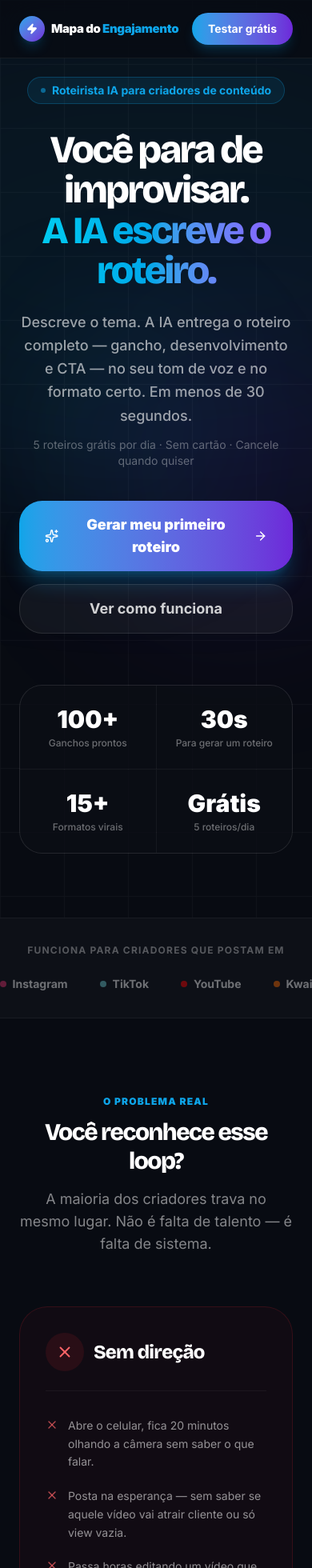
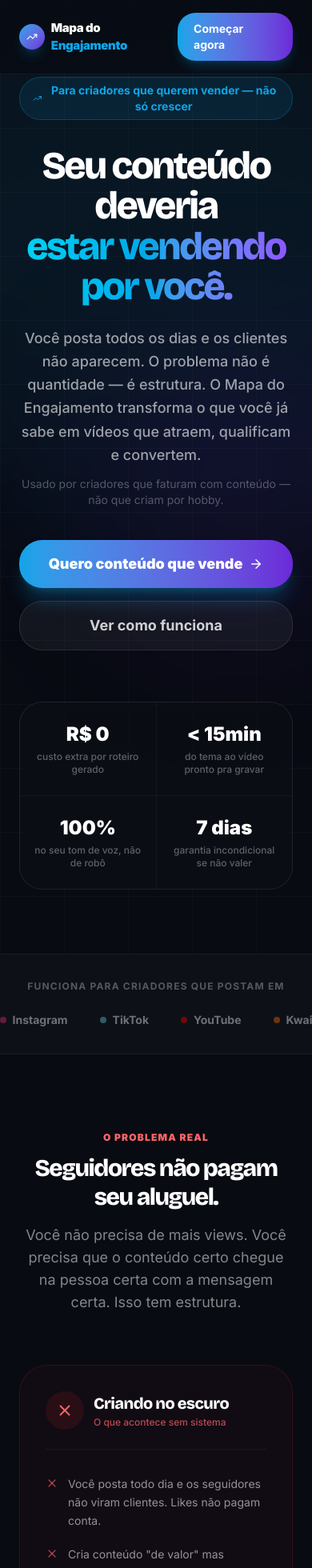
Before and after one commit to conhecendodigital/protocoloviral, a Next.js app: page /landing in a window 390 px wide. Shown: the top 1960 px of the page at 80% size. Built offline with nearby package versions, Linux system fonts and the light colour scheme.

Commit message:
copy: reescreve landing com foco em venda — seguidores não pagam aluguel, cada peça tem função, depoimentos com resultado financeiro

```diff
--- a/src/components/landing/LandingCTA.tsx
+++ b/src/components/landing/LandingCTA.tsx
@@ -1,50 +1,45 @@
 import Link from 'next/link'
-import { ArrowRight, Sparkles } from 'lucide-react'
+import { ArrowRight, TrendingUp } from 'lucide-react'
 
 export function LandingCTA() {
   return (
     <section className="relative overflow-hidden py-32 px-6">
-      {/* Background gradient */}
       <div className="absolute inset-0 bg-gradient-to-br from-[#0ea5e9]/15 via-transparent to-violet-600/15 pointer-events-none" />
       <div className="absolute top-1/2 left-1/2 -translate-x-1/2 -translate-y-1/2 w-[800px] h-[400px] bg-[#0ea5e9]/10 rounded-full blur-[100px] pointer-events-none" />
 
-      {/* Grid */}
-      <div
-        className="absolute inset-0 pointer-events-none opacity-[0.03]"
-        style={{
-          backgroundImage: 'linear-gradient(white 1px, transparent 1px), linear-gradient(90deg, white 1px, transparent 1px)',
-          backgroundSize: '60px 60px',
-        }}
-      />
+      <div className="absolute inset-0 pointer-events-none opacity-[0.025]" style={{ backgroundImage: 'linear-gradient(white 1px, transparent 1px), linear-gradient(90deg, white 1px, transparent 1px)', backgroundSize: '60px 60px' }} />
 
       <div className="max-w-3xl mx-auto text-center relative z-10">
         <div className="inline-flex items-center gap-2 bg-white/10 border border-white/20 rounded-full px-4 py-1.5 mb-8">
-          <Sparkles size={14} className="text-[#0ea5e9]" />
-          <span className="text-sm font-bold text-white/80 uppercase tracking-widest">Comece agora — é grátis</span>
+          <TrendingUp size={14} className="text-[#0ea5e9]" />
+          <span className="text-sm font-bold text-white/80 uppercase tracking-widest">Você cria. O sistema vende.</span>
         </div>
 
         <h2 className="text-4xl md:text-6xl font-black tracking-tighter text-white mb-6 leading-[1.05]">
-          Chega de criar conteúdo<br />
+          Chega de conteúdo<br />
           <span className="bg-clip-text text-transparent bg-gradient-to-r from-cyan-400 to-violet-500">
-            que ninguém vê.
+            que não converte.
           </span>
         </h2>
 
-        <p className="text-white/60 text-xl font-medium mb-10 max-w-xl mx-auto leading-relaxed">
-          Você já tem a ideia. Falta a estrutura. Em menos de 15 minutos você tem o roteiro, o gancho e o CTA. Pronto pra gravar.
+        <p className="text-white/55 text-xl font-medium mb-4 max-w-2xl mx-auto leading-relaxed">
+          Você tem conhecimento. Falta o sistema que transforma esse conhecimento em cliente. O Mapa do Engajamento é esse sistema.
+        </p>
+        <p className="text-white/35 text-base mb-10 max-w-xl mx-auto">
+          Sem depender de tráfego pago. Sem precisar viralizar. Só conteúdo estratégico que fala com quem pode te pagar.
         </p>
 
         <Link
           href="/login?mode=signup"
           className="inline-flex items-center gap-3 bg-white text-[#080b12] rounded-2xl px-10 py-5 font-black text-xl hover:scale-[1.03] transition-transform shadow-2xl shadow-black/40"
         >
-          <Sparkles size={20} className="text-[#0ea5e9]" />
-          Gerar meu primeiro roteiro
+          <TrendingUp size={20} className="text-[#0ea5e9]" />
+          Quero conteúdo que vende
           <ArrowRight size={20} />
         </Link>
 
-        <p className="text-white/30 text-sm mt-6">
-          5 roteiros grátis por dia · Sem cartão · Cancele quando quiser
+        <p className="text-white/25 text-sm mt-6">
+          Garantia 7 dias incondicional · Cancele quando quiser
         </p>
       </div>
     </section>
--- a/src/components/landing/LandingFeatures.tsx
+++ b/src/components/landing/LandingFeatures.tsx
@@ -3,44 +3,44 @@ import { Sparkles, Brain, Layers, Mic2, Play, Route } from 'lucide-react'
 const FEATURES = [
   {
     Icon: Sparkles, color: '#0ea5e9', span: 2,
-    title: 'Roteirista IA',
-    tag: 'Carro-chefe',
-    desc: 'Chat especializado em roteiros de Reels e TikTok. Você descreve o tema, escolhe o formato e recebe o roteiro completo em menos de 30 segundos — gancho que prende, desenvolvimento que retém, CTA que converte.',
-    detail: 'Modelos: Claude + GPT-4o com fallback automático',
+    title: 'Roteirista IA — o motor do sistema',
+    tag: 'O coração da plataforma',
+    desc: 'Você descreve o tema, o objetivo (atrair, qualificar ou converter) e recebe o roteiro completo em segundos. Gancho que para o scroll, argumento que quebra objeção, CTA que direciona pro próximo passo da venda. Cada peça com função.',
+    detail: 'Modelos: Claude Sonnet + GPT-4o com fallback automático',
   },
   {
     Icon: Brain, color: '#a78bfa', span: 1,
     title: 'Banco de Ganchos',
     tag: null,
-    desc: '100+ aberturas organizadas por tipo: Verdade Chocante, Pergunta Provocativa, Promessa Direta, Contraste, Medo. Clicou, copiou, gravou.',
+    desc: '100+ aberturas organizadas por gatilho: Medo, Curiosidade, Contraste, Promessa, Provocação. Você escolhe o gancho certo pro cliente que quer parar.',
     detail: null,
   },
   {
     Icon: Layers, color: '#22d3ee', span: 1,
-    title: 'Formatos Virais',
+    title: 'Formatos Virais que Convertem',
     tag: null,
-    desc: '15+ estruturas testadas que funcionam: Storytelling, Lista Chocante, Antes/Depois, Bastidores. A IA aplica o formato no seu tema.',
+    desc: 'Estruturas testadas com intenção de venda: Antes/Depois, Objeção/Resposta, Autoridade, Storytelling. A IA aplica no seu tema.',
     detail: null,
   },
   {
     Icon: Mic2, color: '#34d399', span: 1,
-    title: 'Tom de Voz',
+    title: 'Sua Voz. Não a do robô.',
     tag: null,
-    desc: 'Configure nicho, personalidade e estilo uma vez. A IA passa a escrever como você — não como um robô genérico.',
+    desc: 'Configure seu tom uma vez. A IA aprende como você fala, o que você evita e quem é sua audiência. O resultado parece que você mesmo escreveu — porque é baseado em você.',
     detail: null,
   },
   {
     Icon: Play, color: '#fb923c', span: 1,
-    title: 'Analisar Vídeo Viral',
+    title: 'Engenharia Reversa de Virais',
     tag: null,
-    desc: 'Cole a URL de qualquer Reels ou TikTok viral. A IA desmonta o vídeo e extrai a estrutura como formato reutilizável.',
+    desc: 'Cole a URL de qualquer vídeo viral do seu nicho. A IA desmonta e extrai o que funcionou — pra você replicar com seu conteúdo.',
     detail: null,
   },
   {
     Icon: Route, color: '#f472b6', span: 1,
-    title: 'Agentes de IA',
+    title: 'Agentes por Nicho',
     tag: 'Pro',
-    desc: 'Agentes especializados por nicho: Coach, Ecommerce, Infoprodutos. Cada um com prompts otimizados para seu segmento.',
+    desc: 'Agentes especializados: Coach, Ecommerce, Saúde, Negócios. Cada um treinado pra falar com o cliente do seu mercado.',
     detail: null,
   },
 ]
@@ -49,12 +49,12 @@ export function LandingFeatures() {
   return (
     <section id="ferramentas" className="max-w-7xl mx-auto px-6 py-24">
       <div className="mb-14">
-        <p className="text-xs font-black uppercase tracking-widest text-[#0ea5e9] mb-3">O que tem dentro</p>
+        <p className="text-xs font-black uppercase tracking-widest text-[#0ea5e9] mb-3">As ferramentas</p>
         <h2 className="text-3xl md:text-5xl font-black tracking-tighter text-white mb-4">
-          Tudo em um lugar só.
+          Cada peça do sistema tem função.
         </h2>
-        <p className="text-white/50 text-lg max-w-xl">
-          Nada espalhado entre 4 ferramentas. Você entra, usa, grava.
+        <p className="text-white/50 text-lg max-w-2xl">
+          Não são features soltas. São etapas de um processo que começa no gancho e termina no cliente pagando.
         </p>
       </div>
 
@@ -64,10 +64,8 @@ export function LandingFeatures() {
             key={f.title}
             className={`${f.span === 2 ? 'md:col-span-2' : ''} relative group bg-white/[0.03] border border-white/[0.07] rounded-3xl p-8 hover:bg-white/[0.06] hover:border-white/[0.12] transition-all duration-300 overflow-hidden`}
           >
-            {/* Hover glow */}
             <div className="absolute inset-0 opacity-0 group-hover:opacity-100 transition-opacity duration-500 pointer-events-none rounded-3xl" style={{ background: `radial-gradient(400px at 50% 50%, ${f.color}08, transparent)` }} />
 
-            {/* Tag */}
             {f.tag && (
               <span className="absolute top-6 right-6 text-[10px] font-black uppercase tracking-widest px-2.5 py-1 rounded-full border" style={{ color: f.color, background: `${f.color}15`, borderColor: `${f.color}30` }}>
                 {f.tag}
--- a/src/components/landing/LandingHero.tsx
+++ b/src/components/landing/LandingHero.tsx
@@ -1,44 +1,37 @@
 import Link from 'next/link'
-import { ArrowRight, Sparkles } from 'lucide-react'
+import { ArrowRight, TrendingUp } from 'lucide-react'
 
 export function LandingHero() {
   return (
     <section className="relative min-h-screen flex flex-col items-center justify-center pt-24 pb-20 px-6 text-center overflow-hidden">
-      {/* Background glows */}
+      {/* Glows */}
       <div className="absolute top-0 left-1/2 -translate-x-1/2 w-[900px] h-[600px] bg-[#0ea5e9]/8 rounded-full blur-[120px] pointer-events-none" />
       <div className="absolute top-1/3 left-1/4 w-[400px] h-[400px] bg-violet-600/8 rounded-full blur-[100px] pointer-events-none" />
-      <div className="absolute top-1/3 right-1/4 w-[300px] h-[300px] bg-cyan-500/6 rounded-full blur-[80px] pointer-events-none" />
 
-      {/* Grid pattern */}
-      <div
-        className="absolute inset-0 pointer-events-none opacity-[0.03]"
-        style={{
-          backgroundImage: 'linear-gradient(white 1px, transparent 1px), linear-gradient(90deg, white 1px, transparent 1px)',
-          backgroundSize: '80px 80px',
-        }}
-      />
+      {/* Grid */}
+      <div className="absolute inset-0 pointer-events-none opacity-[0.025]" style={{ backgroundImage: 'linear-gradient(white 1px, transparent 1px), linear-gradient(90deg, white 1px, transparent 1px)', backgroundSize: '80px 80px' }} />
 
       <div className="relative z-10 max-w-5xl mx-auto">
         {/* Badge */}
         <div className="inline-flex items-center gap-2 bg-[#0ea5e9]/10 border border-[#0ea5e9]/25 rounded-full px-4 py-1.5 mb-8">
-          <span className="size-1.5 rounded-full bg-[#0ea5e9] animate-pulse" />
-          <span className="text-sm font-bold text-[#0ea5e9]">Roteirista IA para criadores de conteúdo</span>
+          <TrendingUp size={14} className="text-[#0ea5e9]" />
+          <span className="text-sm font-bold text-[#0ea5e9]">Para criadores que querem vender — não só crescer</span>
         </div>
 
-        {/* Headline */}
+        {/* Headline — foco no resultado, não na ferramenta */}
         <h1 className="text-5xl md:text-7xl lg:text-[80px] font-black tracking-tighter leading-[1.05] mb-6">
-          <span className="block text-white">Você para de improvisar.</span>
+          <span className="block text-white">Seu conteúdo deveria</span>
           <span className="block bg-clip-text text-transparent bg-gradient-to-r from-cyan-400 via-[#0ea5e9] to-violet-500">
-            A IA escreve o roteiro.
+            estar vendendo por você.
           </span>
         </h1>
 
-        {/* Sub */}
+        {/* Sub — bate na dor real */}
         <p className="text-lg md:text-xl text-white/60 max-w-2xl mx-auto mb-3 leading-relaxed font-medium">
-          Descreve o tema. A IA entrega o roteiro completo — gancho, desenvolvimento e CTA — no seu tom de voz e no formato certo. Em menos de 30 segundos.
+          Você posta todos os dias e os clientes não aparecem. O problema não é quantidade — é estrutura. O Mapa do Engajamento transforma o que você já sabe em vídeos que atraem, qualificam e convertem.
         </p>
-        <p className="text-sm text-white/35 mb-10">
-          5 roteiros grátis por dia · Sem cartão · Cancele quando quiser
+        <p className="text-sm text-white/30 mb-10">
+          Usado por criadores que faturam com conteúdo — não que criam por hobby.
         </p>
 
         {/* CTAs */}
@@ -47,8 +40,7 @@ export function LandingHero() {
             href="/login?mode=signup"
             className="w-full sm:w-auto inline-flex items-center justify-center gap-2 bg-gradient-to-r from-[#0ea5e9] to-[#6d28d9] text-white rounded-2xl px-8 py-4 font-black text-lg hover:scale-[1.03] transition-transform shadow-xl shadow-[#0ea5e9]/25"
           >
-            <Sparkles size={18} />
-            Gerar meu primeiro roteiro
+            Quero conteúdo que vende
             <ArrowRight size={18} />
           </Link>
           <a
@@ -59,17 +51,17 @@ export function LandingHero() {
           </a>
         </div>
 
-        {/* Stats bar */}
-        <div className="mt-16 grid grid-cols-2 md:grid-cols-4 gap-px bg-white/[0.06] rounded-2xl overflow-hidden border border-white/[0.06]">
+        {/* Proof bar */}
+        <div className="mt-16 grid grid-cols-2 md:grid-cols-4 gap-px bg-white/[0.05] rounded-2xl overflow-hidden border border-white/[0.05]">
           {[
-            { v: '100+', l: 'Ganchos prontos' },
-            { v: '30s', l: 'Para gerar um roteiro' },
-            { v: '15+', l: 'Formatos virais' },
-            { v: 'Grátis', l: '5 roteiros/dia' },
+            { v: 'R$ 0', l: 'custo extra por roteiro gerado' },
+            { v: '< 15min', l: 'do tema ao vídeo pronto pra gravar' },
+            { v: '100%', l: 'no seu tom de voz, não de robô' },
+            { v: '7 dias', l: 'garantia incondicional se não valer' },
           ].map(s => (
             <div key={s.l} className="bg-[#080b12]/80 py-6 px-4 text-center">
-              <p className="text-3xl font-black text-white mb-1">{s.v}</p>
-              <p className="text-xs font-medium text-white/40">{s.l}</p>
+              <p className="text-2xl font-black text-white mb-1">{s.v}</p>
+              <p className="text-xs font-medium text-white/35">{s.l}</p>
             </div>
           ))}
         </div>
--- a/src/components/landing/LandingNav.tsx
+++ b/src/components/landing/LandingNav.tsx
@@ -1,5 +1,5 @@
 import Link from 'next/link'
-import { Zap } from 'lucide-react'
+import { TrendingUp } from 'lucide-react'
 
 export function LandingNav() {
   return (
@@ -8,7 +8,7 @@ export function LandingNav() {
         {/* Logo */}
         <div className="flex items-center gap-2">
           <div className="size-8 rounded-lg bg-gradient-to-br from-[#0ea5e9] to-[#6d28d9] flex items-center justify-center shadow-lg shadow-[#0ea5e9]/20">
-            <Zap size={14} className="text-white" fill="white" />
+            <TrendingUp size={14} className="text-white" />
           </div>
           <span className="text-[15px] font-black tracking-tight text-white">
             Mapa do <span className="text-[#0ea5e9]">Engajamento</span>
@@ -18,10 +18,10 @@ export function LandingNav() {
         {/* Nav links */}
         <div className="hidden md:flex items-center gap-8">
           {[
-            ['#como-funciona', 'Como funciona'],
+            ['#como-funciona', 'O sistema'],
             ['#ferramentas', 'Ferramentas'],
             ['#depoimentos', 'Resultados'],
-            ['#precos', 'Preços'],
+            ['#precos', 'Planos'],
           ].map(([href, label]) => (
             <a key={href} href={href} className="text-sm font-medium text-white/50 hover:text-white transition-colors">
               {label}
@@ -31,14 +31,14 @@ export function LandingNav() {
 
         {/* CTA */}
         <div className="flex items-center gap-3">
-          <Link href="/login" className="hidden md:block text-sm font-semibold text-white/50 hover:text-white transition-colors">
+          <Link href="/login" className="hidden md:block text-sm font-semibold text-white/40 hover:text-white transition-colors">
             Entrar
           </Link>
           <Link
             href="/login?mode=signup"
             className="bg-gradient-to-r from-[#0ea5e9] to-[#6d28d9] text-white rounded-xl px-5 py-2.5 text-sm font-bold hover:opacity-90 transition-opacity flex items-center gap-2 shadow-lg shadow-[#0ea5e9]/20"
           >
-            Testar grátis
+            Começar agora
           </Link>
         </div>
       </div>
--- a/src/components/landing/LandingProblem.tsx
+++ b/src/components/landing/LandingProblem.tsx
@@ -1,29 +1,29 @@
 import { X, CheckCircle } from 'lucide-react'
 
 const BEFORE = [
-  'Abre o celular, fica 20 minutos olhando a câmera sem saber o que falar.',
-  'Posta na esperança — sem saber se aquele vídeo vai atrair cliente ou só view vazia.',
-  'Passa horas editando um vídeo que não converte nada. Burnout real.',
-  'Copia o formato de um viral e o resultado é completamente diferente.',
+  'Você posta todo dia e os seguidores não viram clientes. Likes não pagam conta.',
+  'Cria conteúdo "de valor" mas quando lança, ninguém compra. Engajamento vazio.',
+  'Vê concorrentes com metade do seu conhecimento vendendo o dobro — e não entende por quê.',
+  'Passa horas editando um vídeo que não converte nada. Cansativo e frustrante.',
 ]
 
 const AFTER = [
-  'Abre o Mapa, descreve o tema, escolhe o formato — roteiro pronto em menos de 30 segundos.',
-  'Cada vídeo tem intenção clara: atrair, qualificar ou converter. A IA sabe a diferença.',
-  'Você grava com confiança porque o roteiro já foi testado em formatos que funcionam.',
-  'O roteiro sai no seu tom de voz, não como um robô genérico. Parece que você mesmo escreveu.',
+  'Cada vídeo é projetado pra uma função: atrair o cliente certo, qualificar ou converter. Nada é por acaso.',
+  'Você para de falar pra todo mundo e começa a falar com a pessoa que tem dinheiro pra te pagar.',
+  'Seu conteúdo passa a funcionar enquanto você dorme — gerando DMs, leads e vendas no automático.',
+  'Em menos de 15 minutos você sai com um roteiro que tem gancho, argumento e CTA testados.',
 ]
 
 export function LandingProblem() {
   return (
     <section className="max-w-7xl mx-auto px-6 py-24">
       <div className="text-center mb-16">
-        <p className="text-xs font-black uppercase tracking-widest text-[#0ea5e9] mb-3">O problema real</p>
+        <p className="text-xs font-black uppercase tracking-widest text-red-400 mb-3">O problema real</p>
         <h2 className="text-3xl md:text-5xl font-black tracking-tighter text-white mb-4">
-          Você reconhece esse loop?
+          Seguidores não pagam seu aluguel.
         </h2>
-        <p className="text-white/50 text-lg max-w-xl mx-auto">
-          A maioria dos criadores trava no mesmo lugar. Não é falta de talento — é falta de sistema.
+        <p className="text-white/50 text-lg max-w-2xl mx-auto">
+          Você não precisa de mais views. Você precisa que o conteúdo certo chegue na pessoa certa com a mensagem certa. Isso tem estrutura.
         </p>
       </div>
 
@@ -34,12 +34,15 @@ export function LandingProblem() {
             <div className="size-12 rounded-2xl bg-red-500/10 flex items-center justify-center">
               <X size={22} className="text-red-400" />
             </div>
-            <h3 className="text-2xl font-black text-white">Sem direção</h3>
+            <div>
+              <h3 className="text-xl font-black text-white">Criando no escuro</h3>
+              <p className="text-xs text-red-400/70 font-medium mt-0.5">O que acontece sem sistema</p>
+            </div>
           </div>
           <ul className="space-y-5">
             {BEFORE.map(b => (
               <li key={b} className="flex items-start gap-3">
-                <X size={16} className="text-red-400/70 mt-0.5 shrink-0" />
+                <X size={16} className="text-red-400/60 mt-0.5 shrink-0" />
                 <p className="text-white/55 text-sm leading-relaxed">{b}</p>
               </li>
             ))}
@@ -53,7 +56,10 @@ export function LandingProblem() {
             <div className="size-12 rounded-2xl bg-[#0ea5e9]/15 flex items-center justify-center">
               <CheckCircle size={22} className="text-[#0ea5e9]" />
             </div>
-            <h3 className="text-2xl font-black text-white">Com o Mapa</h3>
+            <div>
+              <h3 className="text-xl font-black text-white">Com o Mapa do Engajamento</h3>
+              <p className="text-xs text-[#0ea5e9]/70 font-medium mt-0.5">Conteúdo com intenção = vendas</p>
+            </div>
           </div>
           <ul className="space-y-5 relative">
             {AFTER.map(a => (
@@ -65,6 +71,14 @@ export function LandingProblem() {
           </ul>
         </div>
       </div>
+
+      {/* Insight box */}
+      <div className="mt-6 p-6 rounded-2xl bg-amber-500/5 border border-amber-500/15 flex items-start gap-4">
+        <span className="text-2xl shrink-0">💡</span>
+        <p className="text-sm text-white/60 leading-relaxed">
+          <strong className="text-white">A verdade que ninguém fala:</strong> criadores que vendem com conteúdo não têm mais talento. Eles têm um sistema. O sistema define o que falar, como falar e pra quem falar — antes de abrir a câmera. É exatamente isso que o Mapa resolve.
+        </p>
+      </div>
     </section>
   )
 }
```
Also changed, not shown: src/components/landing/LandingFAQ.tsx (+13 -13 lines), src/components/landing/LandingHowItWorks.tsx (+21 -28 lines), src/components/landing/LandingTestimonials.tsx (+34 -17 lines).
